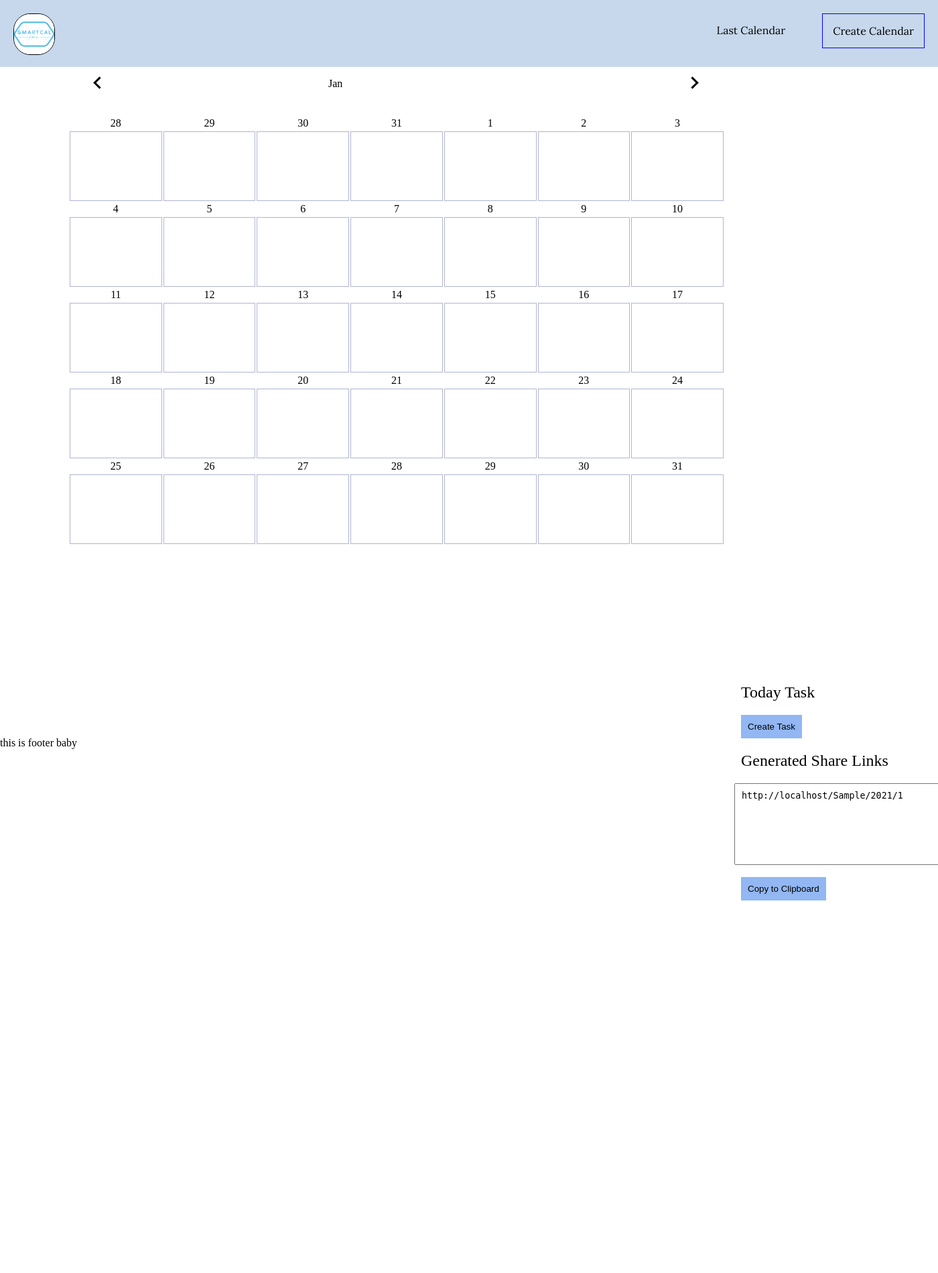
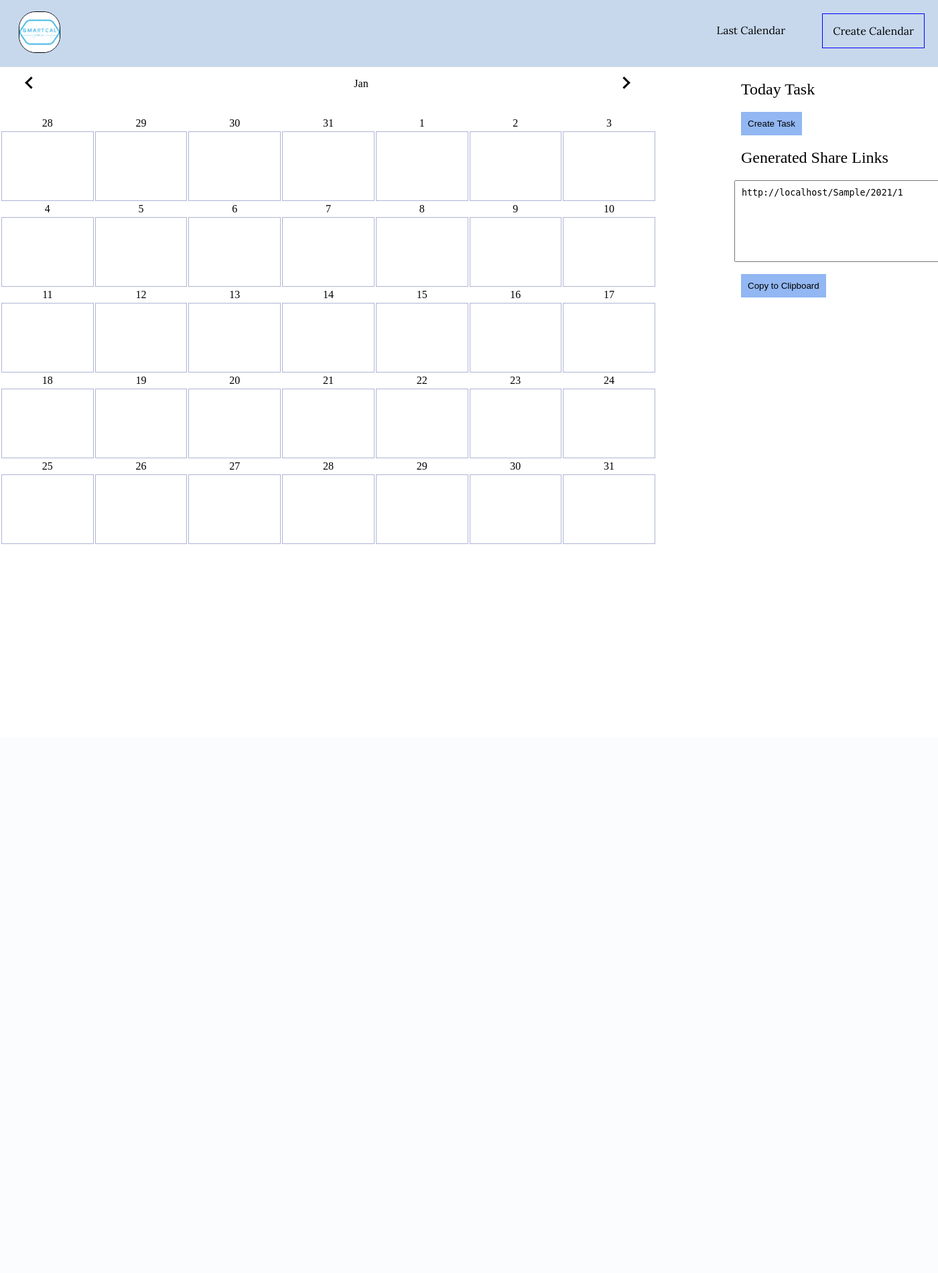
Before and after one commit to PetrAlexTeam/Calendar, a Django app: a page that uses Calendar/templates/Calendar/base.html in a window 1400 px wide; the page is wider, and only the part inside the window is pictured. Shown: that part at 67% size. After the commit the page ends 812 px from the top of that part, so only its background shows below. Run offline with Django 3.2, Linux system fonts and the light colour scheme; tables that the repository leaves empty hold one stand-in row (values such as "Sample post"); lists and menus that the app fills with data are empty.

Commit message:
Теперь правая колонка и текст в таблице отображаются корректно. Пока что вернул прокрутку. Убрал ненужный footer. Когда - то там будет поле с именами author - ов

```diff
--- a/Calendar/static/css/base.css
+++ b/Calendar/static/css/base.css
@@ -28,6 +28,7 @@ body {margin:0;}
   margin: 0px;
   background-color: #C7D8EC;
   height: 100px;
+  position: relative;
 }
 
 .top_navigator li a{
@@ -50,10 +51,10 @@ body {margin:0;}
 .top_navigator li a:hover:after{
   width: 100%;
 }
-#logo{
-    text-align: center;
-    with: 100px;
-    margin: 20px;
+#logo_box{
+    position: absolute;
+    top: 17%;
+    left: 2%;
 }
 #main_link{
     border: 1px solid blue; /* Синяя рамка вокруг ссылок */
--- a/Calendar/static/css/calendar.css
+++ b/Calendar/static/css/calendar.css
@@ -1,14 +1,15 @@
 html{
     overflow-x: scroll;
-    overflow-y: hidden;
+    overflow-y: auto;
 }
 body {
-    margin:0px auto;
+    margin:0;
 }
 div.all{
     margin-right: 0px;
     height:1000px;
     white-space: nowrap;
+    padding: 0;
 
 }
     div.today_task {
@@ -29,9 +30,9 @@ div.all{
         height: 900px;
         float: left;
         margin-right: 2%;
-        margin-left: 0%;
+        margin-left: 0;
         display: inline-block;
-        display: inline-block;
+
     }
 /*Table*/
 table{
@@ -65,6 +66,7 @@ table{
         color:#1E94D4;
         font-weight: lighter;
         text-align: left;
+        white-space: pre-line;
     }
     a:hover{
         color:#D49BA5;
@@ -96,7 +98,7 @@ ul.navigate{
         position: absolute;
         with:23%;
         left: 35%;
-
+        text-align: center;
         /*float: center;
         text-align: center;
         */
--- a/Calendar/templates/Calendar/base.html
+++ b/Calendar/templates/Calendar/base.html
@@ -24,13 +24,12 @@
  {# Шапка #}
  <nav>
         <div class="top_navigator">
-            <div  id="logo-box" style="float:left;">
-                <h1 id="logo">
-                      <a href="{% url 'index' %}" class="" >
-                      <img src="{% static 'img/logo.png' %}" id="img" width="60px">
-                    </a>
-                </h1>
+            <div  id="logo_box" style="float:left;">
+                <a href="{% url 'index' %}" class="" >
+                  <img src="{% static 'img/logo.png' %}" id="img" width="60px">
+                </a>
             </div>
+
             <ul class="navigate_list">
                 <li class="top-navigator"><a class="button" href="{% url 'new_calendar' %}" id="main_link" style="border: 1px solid blue;">Create Calendar</a></li>
                 <li class="top-navigator"><a class="button" href="{% url 'last_calendar' %}" style="#">Last Calendar</a></li>
@@ -46,9 +45,7 @@
 
     {% endblock %}
 
-    <footer class="footer" id="my_footer">
-        this is footer baby
-    </footer>
+
 
 </body>
 
--- a/Calendar/templates/Calendar/my_calendar.html
+++ b/Calendar/templates/Calendar/my_calendar.html
@@ -7,8 +7,8 @@
 {% endblock %}
 
 {% block body %}
-    <div class="all">
-        <div class="month_navigate">
+<div class="all"><!--
+    --><div class="month_navigate">
             <ul class="navigate">
                 <li class="li_left">
                     <div class="content">
```
